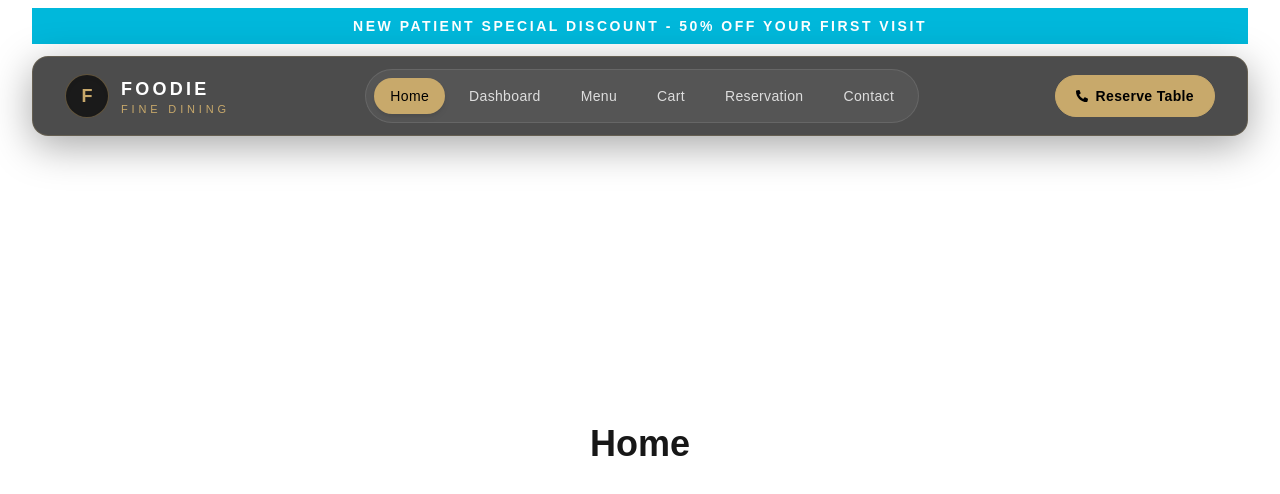
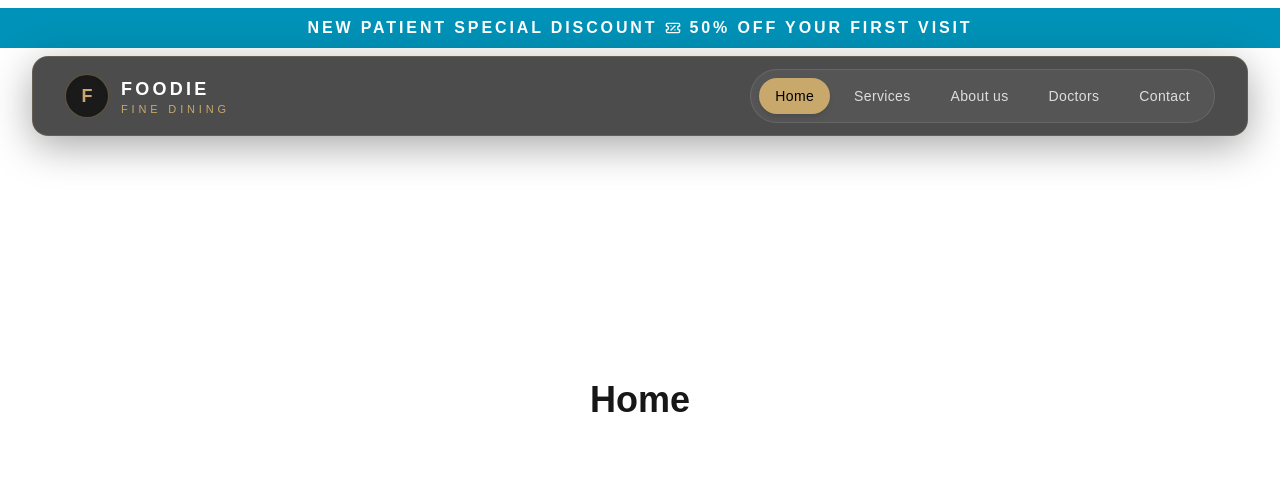
Before and after one commit to najimhaq/git-command-test, a Next.js app: page / in a window 1280 px wide. Shown: the top 494 px of the page. Built offline with nearby package versions, Linux system fonts and the light colour scheme.

Commit message:
Black friday

```diff
--- a/package.json
+++ b/package.json
@@ -9,6 +9,7 @@
     "lint": "eslint"
   },
   "dependencies": {
+    "lucide-react": "^1.24.0",
     "next": "16.2.10",
     "postcss": "^8.5.19",
     "react": "19.2.4",
--- a/src/components/BlackFriday.jsx
+++ b/src/components/BlackFriday.jsx
@@ -1,8 +1,16 @@
+import { TicketPercent } from 'lucide-react';
+
 const BlackFriday = () => {
   return (
     <div>
-      <h1 className='mx-auto mt-2 w-[95%] max-w-7xl text-center text-white text-sm font-semibold uppercase tracking-[0.18em] bg-cyan-500 py-2'>
-        New Patient Special Discount - 50% off your first visit
+      <h1
+        className='fixed top-0 left-0 z-50 w-full mx-auto mt-2 text-center
+                   text-white text-sm md:text-base font-semibold uppercase
+                   tracking-[0.18em] bg-cyan-600 py-2 flex items-center justify-center gap-2'
+      >
+        <span>New Patient Special Discount</span>
+        <TicketPercent className='w-4 h-4' aria-hidden='true' />
+        <span>50% off your first visit</span>
       </h1>
     </div>
   );
--- a/src/components/Navbar.jsx
+++ b/src/components/Navbar.jsx
@@ -3,14 +3,12 @@
 import Link from 'next/link';
 import { usePathname } from 'next/navigation';
 import { useState } from 'react';
-import { FaPhoneAlt } from 'react-icons/fa';
 
 const navLinks = [
   { name: 'Home', path: '/' },
-  { name: 'Dashboard', path: '/dashboard' },
-  { name: 'Menu', path: '/menu' },
-  { name: 'Cart', path: '/cart' },
-  { name: 'Reservation', path: '/reservation' },
+  { name: 'Services', path: '/services' },
+  { name: 'About us', path: '/about-us' },
+  { name: 'Doctors', path: '/doctors' },
   { name: 'Contact', path: '/contact' },
 ];
 
@@ -22,8 +20,6 @@ export default function Navbar() {
     if (path === '/') return pathname === '/';
     return pathname.startsWith(path);
   };
-
-  const isReservationPage = pathname === '/reservation';
 
   return (
     <header className='fixed top-0 left-0 z-50 w-full mt-10'>
@@ -63,22 +59,6 @@ export default function Navbar() {
                 </Link>
               );
             })}
-          </div>
-
-          {/* Reservation Button */}
-          <div className='hidden items-center gap-3 md:flex'>
-            <Link
-              href='/reservation'
-              aria-current={isReservationPage ? 'page' : undefined}
-              className={`inline-flex items-center gap-2 rounded-full border px-5 py-2.5 text-sm font-semibold tracking-wide transition duration-300 ${
-                isReservationPage
-                  ? 'border-[#C8A96B] bg-transparent text-[#C8A96B]'
-                  : 'border-[#C8A96B] bg-[#C8A96B] text-black hover:bg-transparent hover:text-[#C8A96B]'
-              }`}
-            >
-              <FaPhoneAlt className='text-xs' />
-              Reserve Table
-            </Link>
           </div>
 
           {/* Mobile Menu Toggle */}
@@ -138,19 +118,6 @@ export default function Navbar() {
                 </Link>
               );
             })}
-
-            <Link
-              href='/reservation'
-              onClick={() => setMenuOpen(false)}
-              aria-current={isReservationPage ? 'page' : undefined}
-              className={`block rounded-xl px-4 py-3 text-center text-sm font-semibold tracking-wide transition ${
-                isReservationPage
-                  ? 'border border-[#C8A96B] bg-transparent text-[#C8A96B]'
-                  : 'bg-[#C8A96B] text-black hover:opacity-90'
-              }`}
-            >
-              Reserve Table
-            </Link>
           </div>
         </div>
       </nav>
```
Also changed, not shown: 1 other file (tests, documents, lock files or other folders).
